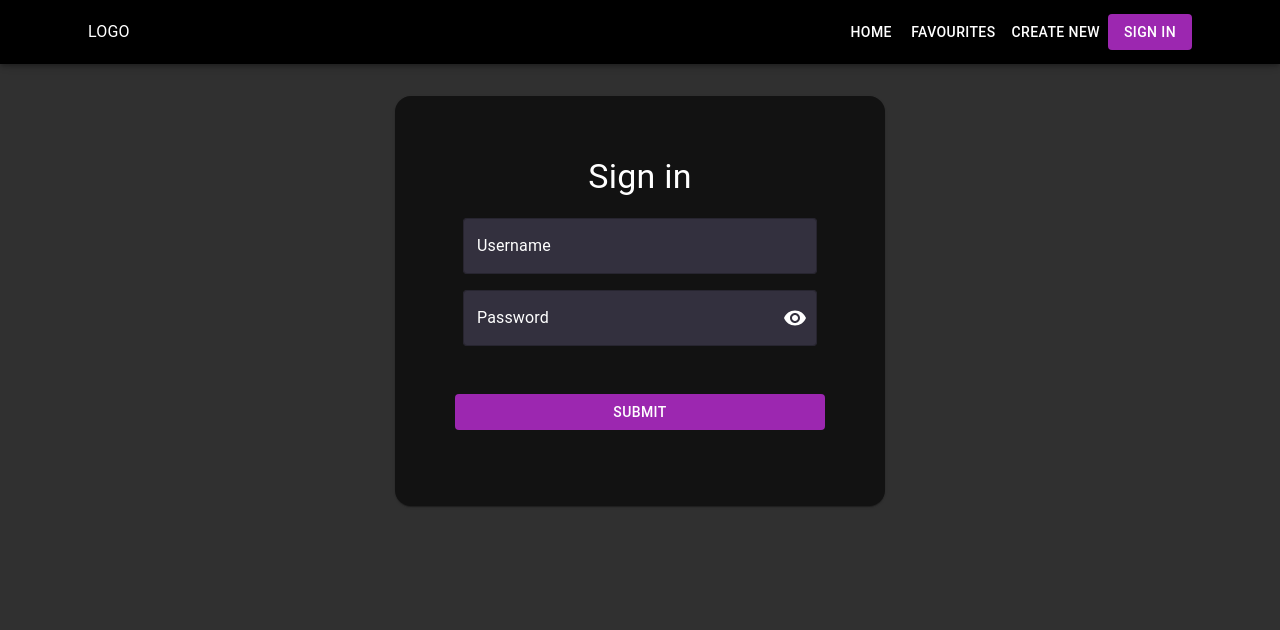
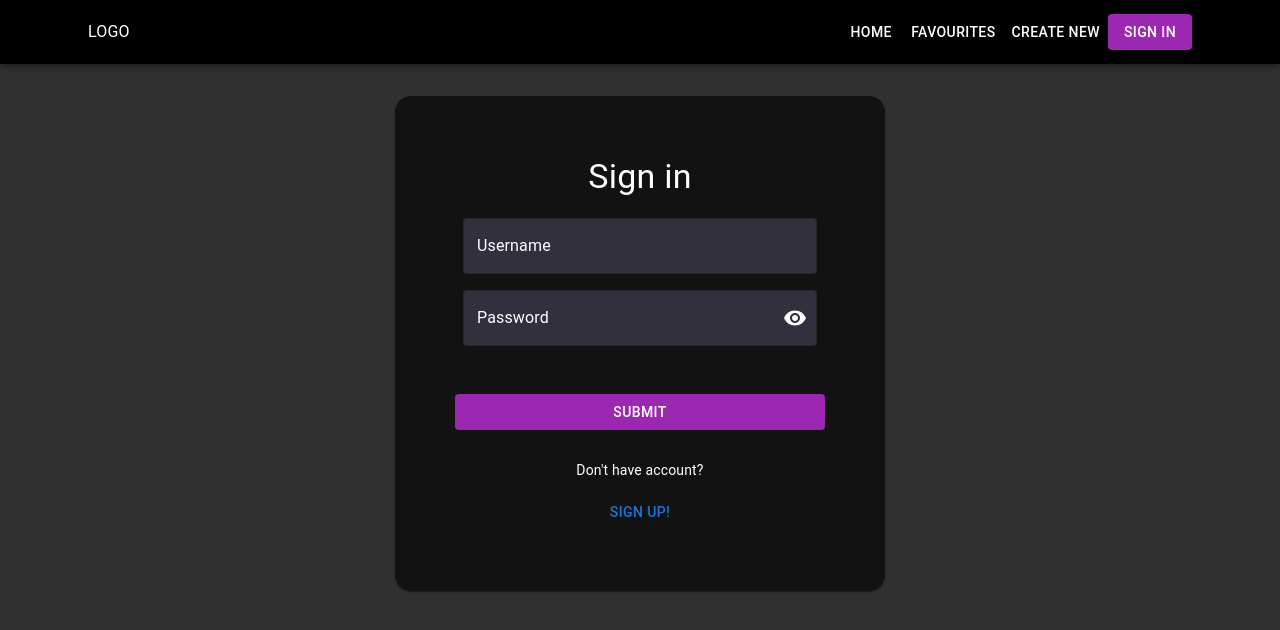
Before and after one commit to nikoprl/SSSF-project, a React (Create React App) app in the folder client/: page /login in a window 1280 px wide. Shown: the top 630 px of the page. Built offline with nearby package versions, Linux system fonts and the light colour scheme; the HTML template or start-up script is replaced by a standard one.

Commit message:
Add link that takes you to register form

```diff
--- a/client/src/components/LoginForm.js
+++ b/client/src/components/LoginForm.js
@@ -1,4 +1,5 @@
 import * as React from "react";
+import { Link } from "react-router-dom";
 import { Visibility, VisibilityOff } from "@mui/icons-material";
 import {
   Box,
@@ -129,6 +130,7 @@ const LoginForm = () => {
                   <ColorButton sx={{ mt: 5, mb: 2 }}>Submit</ColorButton>
                 </Grid>
               </form>
+              <p>Don't have account?</p> <Button component={Link} to="/register">Sign up!</Button>
             </Item>
           </Grid>
         </Grid>
```
